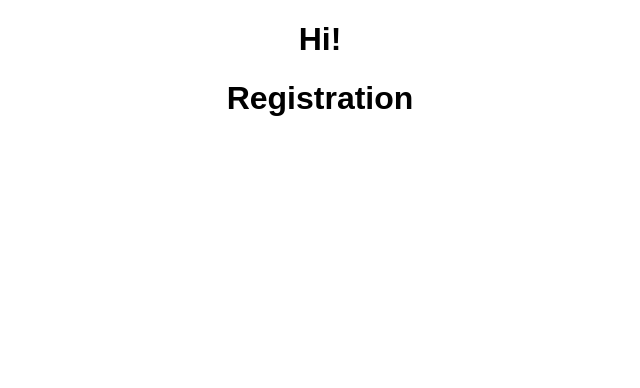
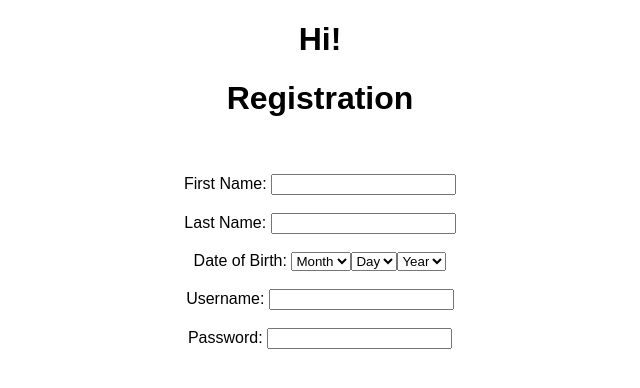
Before and after one commit to sheriffahmed/ThriftyLovers, a React (Create React App) app in the folder frontend/: page /signup in a window 1280 px wide. Shown: the top 388 px of the page, without its empty margins (320-960 px from the left). Built offline with nearby package versions, Linux system fonts and the light colour scheme.

Commit message:
added skeleton to Registration Page

```diff
--- a/frontend/src/components/Registration.js
+++ b/frontend/src/components/Registration.js
@@ -6,7 +6,77 @@
         return(
             <div>
                 <h1>Registration</h1>
-                </div>
+                <br/>
+                <br/>
+                First Name: <input/>
+                <br/>
+                <br/>
+                Last Name: <input/>
+                <br/>
+                <br/>
+                Date of Birth:  <select>
+                                    <option>Month</option>
+                                    <option>1</option>
+                                    <option>2</option>
+                                    <option>3</option>
+                                    <option>4</option>
+                                    <option>5</option>
+                                    <option>6</option>
+                                    <option>7</option>
+                                    <option>8</option>
+                                    <option>9</option>
+                                    <option>10</option>
+                                    <option>11</option>
+                                    <option>12</option>
+                                </select>
+                                <select>
+                                    <option>Day</option>
+                                    <option>1</option>
+                                    <option>2</option>
+                                    <option>3</option>
+                                    <option>4</option>
+                                    <option>5</option>
+                                    <option>6</option>
+                                    <option>7</option>
+                                    <option>8</option>
+                                    <option>9</option>
+                                    <option>10</option>
+                                    <option>11</option>
+                                    <option>12</option>
+                                    <option>13</option>
+                                    <option>14</option>
+                                    <option>15</option>
+                                    <option>16</option>
+                                    <option>17</option>
+                                    <option>18</option>
+                                    <option>19</option>
+                                    <option>20</option>
+                                    <option>21</option>
+                                    <option>22</option>
+                                    <option>23</option>
+                                    <option>24</option>
+                                    <option>25</option>
+                                    <option>26</option>
+                                    <option>27</option>
+                                    <option>28</option>
+                                    <option>29</option>
+                                    <option>30</option>
+                                    <option>31</option>
+                                </select>
+                                <select>
+                                    <option>Year</option>
+// Map years in some function
+                                    <option id='year'></option>
+                                </select>
+                <br/>
+                <br/>
+                Username: <input/>
+                <br/>
+                <br/>
+                Password: <input/>
+                <br/>
+                <br/>
+            </div>
         )
     }
     }
```
